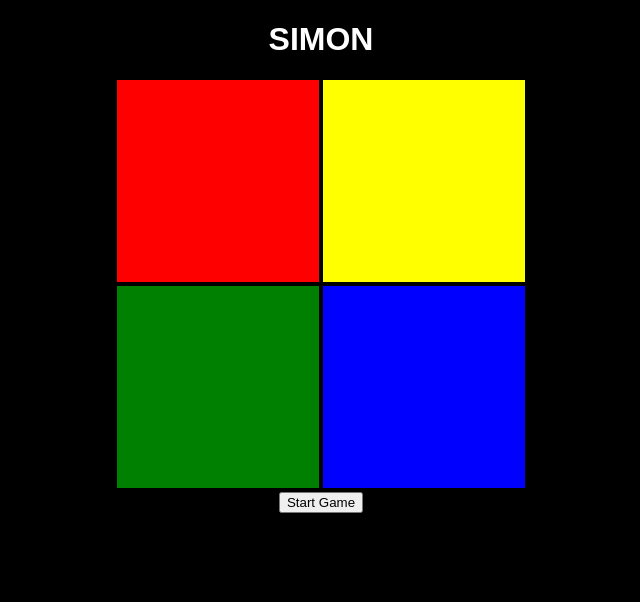
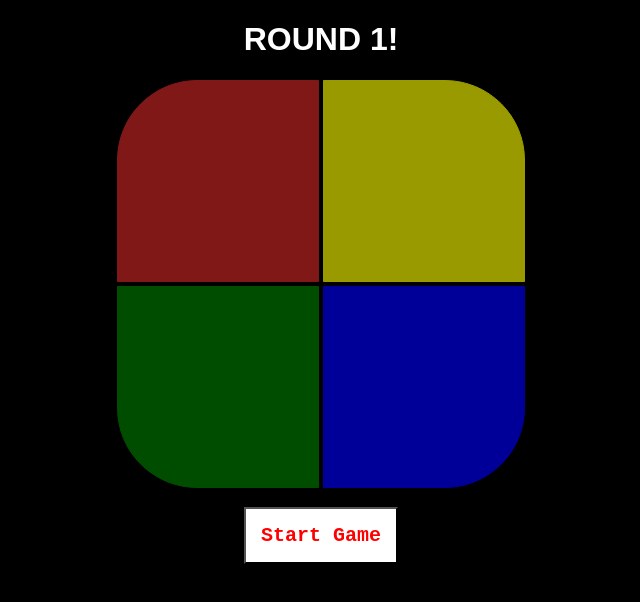
Before and after one commit to krystalglombera/Project1-game, a plain HTML site: page index.html in a window 1280 px wide. Both pictures are taken after a click on the button "Start Game". Shown: the whole page, without its empty margins (319-959 px from the left). Drawn offline with nearby package versions, Linux system fonts and the light colour scheme.

Commit message:
first commit

```diff
--- a/index.html
+++ b/index.html
@@ -3,6 +3,7 @@
   <head>
     <meta charset="utf-8">
     <link rel="stylesheet" type="text/css" href="style.css">
+    <link rel="stylesheet" href="http://code.jquery.com/ui/1.11.4/themes/smoothness/jquery-ui.css">
     <title>SIMON</title>
     <h1>SIMON</h1>
 
@@ -11,21 +12,21 @@
     <div id="main-board">
     <div id="board">
       <div class="row">
-        <div id="box1"></div>
-        <div id="box2"></div>
+        <div id="red" class="tile"></div>
+        <div id="yellow" class="tile"></div>
       </div>
       <div class="row">
-        <div id="box3"></div>
-        <div id="box4"></div>
+        <div id="green" class="tile"></div>
+        <div id="blue" class="tile"></div>
       </div>
       </div>
     </div>
   </div>
   <div>
   <div style="text-align: center;">
-    <button id="button-start" onclick="startgame()">Start Game</button>
+    <button id="button-start">Start Game</button>
   </div>
-<script src="https://code.jquery.com/jquery-3.0.0.min.js"    integrity="sha256-JmvOoLtYsmqlsWxa7mDSLMwa6dZ9rrIdtrrVYRnDRH0="   crossorigin="anonymous"></script>
-<script src="main.js"></script>
+<script src="https://code.jquery.com/jquery-3.0.0.min.js"    integrity="sha256-JmvOoLtYsmqlsWxa7mDSLMwa6dZ9rrIdtrrVYRnDRH0="   crossorigin="anonymous"></script><script src="main.js"></script>
+<script type="text/javascript" src="http://ajax.googleapis.com/ajax/libs/jqueryui/1.11.1/jquery-ui.min.js"></script>
   </body>
 </html>
--- a/main.js
+++ b/main.js
@@ -1,3 +1,53 @@
-$('#button-start').click( function() {
-  alert('New Game: ROUND 1!');
+$('#button-start').on('click', function() {
+  playGame();
+  // flashColors()
+
+var isUsersTurn = false
+
+//when code animates sequence, set this equal to true, then on the on-click
 });
+function playGame (){
+    var roundSequence = [
+      ["red", "green"]
+      // ["yellow", "yellow", "blue"],
+      // ["green", "blue", "red", "green"]
+    ];
+
+//take out for loop for roundSequence, hard code to a sequence - use a global variable for roundNumber
+  for (var r = 0; r < roundSequence.length; r++) {
+     var sequence = roundSequence[r];
+     var round = r + 1;
+     console.log("Round Sequence " + r + " working on sequence " + sequence);
+     $('h1').text('ROUND ' + round + '!');
+     animate(sequence);
+     isUsersTurn = true;
+   }
+}
+function animate(sequence) {
+	var i = 0;
+	var interval = setInterval(function() {
+		lightUp(sequence[i]);
+        i++;
+        if (i >= sequence.length) {
+			clearInterval(interval);
+        }
+   }, 600);
+}
+
+  function lightUp(tile) {
+	   var $tile = $('#' + tile).addClass('lit');
+	    window.setTimeout(function() {
+		      $tile.removeClass('lit');
+	       }, 300);
+}
+
+
+$('#red, #yellow, #blue, #green').click(function(squares) {
+  if(!isUsersTurn) {
+    return false
+  }
+    console.log($(this).attr('id'));
+});
+
+//1) store users clicks in the empty array and check to see if this array is equal if so win that round, alert them they won!
+//2) if not lose, and create reset button (write header message and create button)
--- a/style.css
+++ b/style.css
@@ -18,46 +18,67 @@
   text-align: center;
 }
 
-#box1 {
-  border: 1px solid red;
+.tile {
+	opacity: 0.6;
+	-webkit-transition: opacity 250ms ease;
+	-moz-transition: opacity 250ms ease;
+	-ms-transition: opacity 250ms ease;
+	-o-transition: opacity 250ms ease;
+	transition: opacity 250ms ease;
+}
+
+.tile.lit {
+  opacity: 1;
+}
+
+
+
+#red {
+  border: 1px solid #D52929;
   height: 200px;
   width: 200px;
   display: inline-block;
   /*margin: auto;*/
-  background-color: red;
+  background-color: #D52929;
+  border-radius: 80px 0px 0px 0px;
   /*margin-left: 490px;*/
 }
 
-#box2 {
+#yellow {
   border: 1px solid yellow;
   height: 200px;
   width: 200px;
   display: inline-block;
   /*margin: auto;*/
   background-color: yellow;
+  border-radius: 0px 80px 0px 0px;
+
 }
 
-#box3 {
+#green {
   border: 1px solid green;
   height: 200px;
   width: 200px;
   display: inline-block;
   /*margin: auto;*/
   background-color: green;
+  border-radius: 0px 0px 0px 80px;
+
   /*margin-left: 68px;*/
 
 }
 
-#box4 {
+#blue {
   border: 1px solid blue;
   height: 200px;
   width: 200px;
   /*margin: auto;*/
   display: inline-block;
   background-color: blue;
+  border-radius: 0px 0px 80px 0px;
 }
 
-#button {
+#button-start {
   background-color: white;
   color: red;
   font-weight: bold;
```
